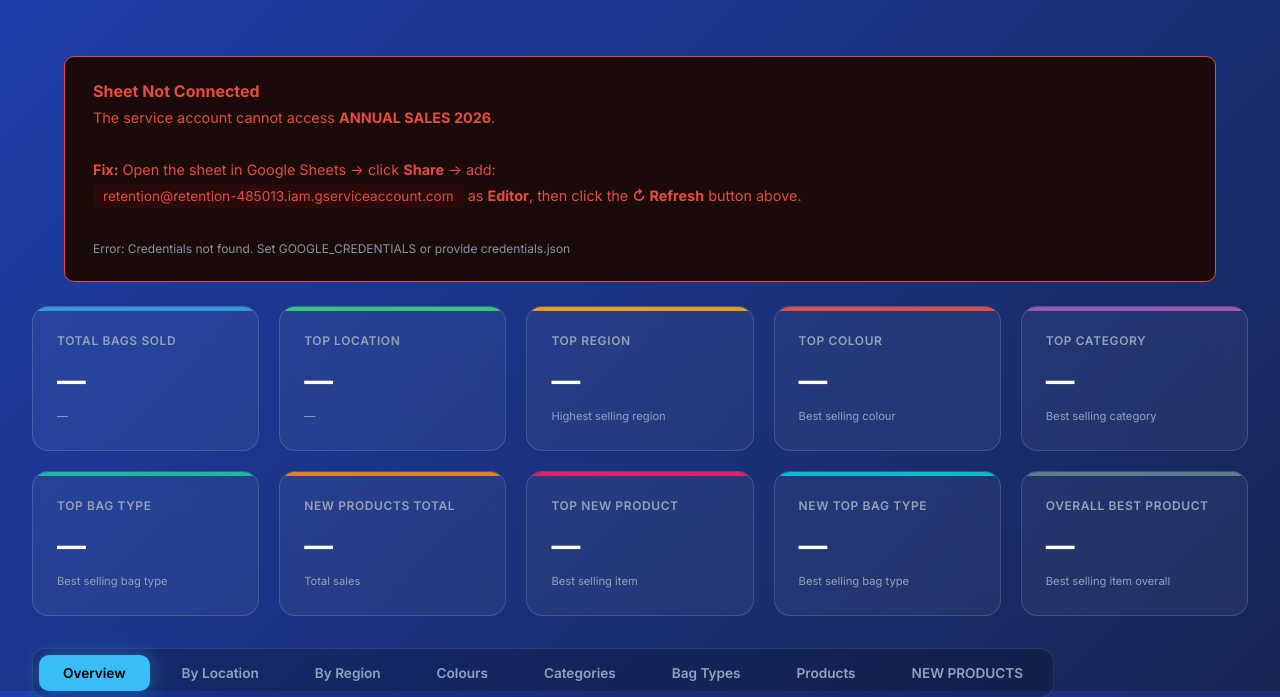
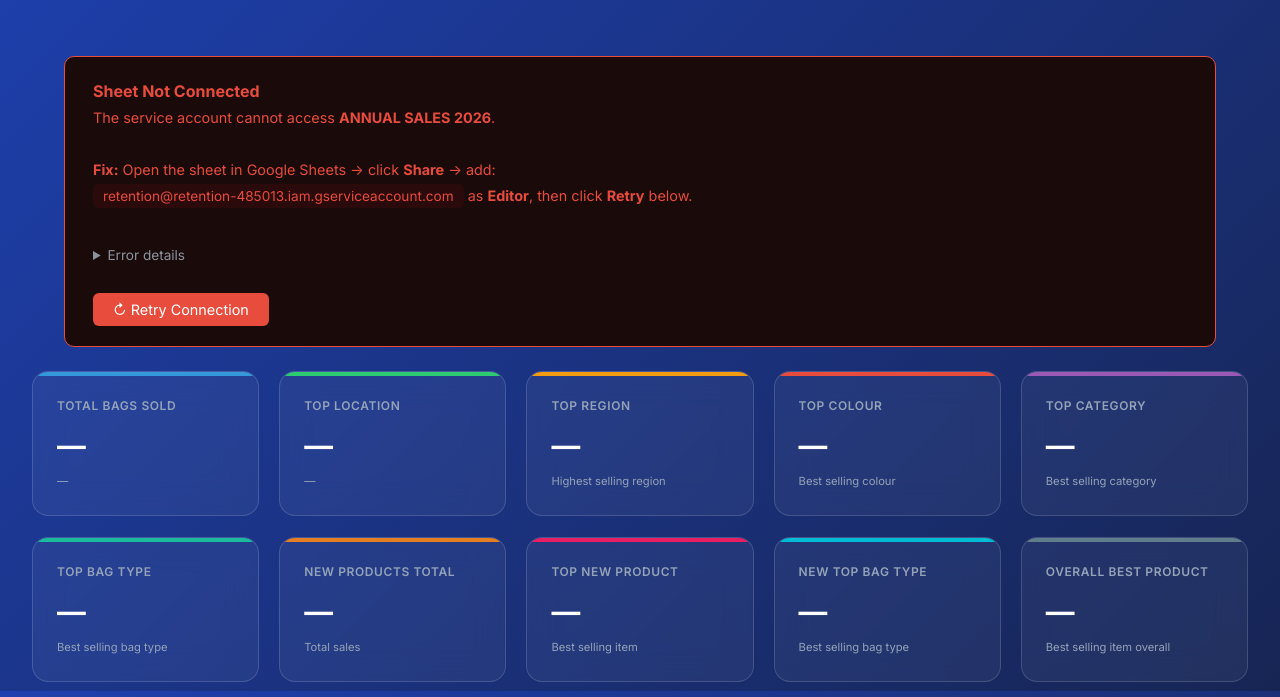
Before and after one commit to lloydmwiti258-dev/Annual-sales-2026, a Flask app: page / in a window 1280 px wide; the page is wider, and only the part inside the window is pictured. Shown: the part 109-806 px from the top of that part. Run offline with Flask 3, Linux system fonts and the light colour scheme; some libraries are stand-ins or nearby versions.

Commit message:
improve error banner: show real error, add inline Retry button, distinguish connection vs data errors
Co-Authored-By: Claude Sonnet 4.6 <noreply@anthropic.com>

```diff
--- a/templates/index.html
+++ b/templates/index.html
@@ -554,7 +554,7 @@ async function loadAll(){
     const status=await fetch('/api/status');
     if(!status.ok){
       const s=await status.json();
-      showError(s.error||'SpreadsheetNotFound'); return;
+      showError(s.error||'SpreadsheetNotFound', 'connection'); return;
     }
     currentMonth = $('monthFilter').value;
     currentRegion = $('regionFilter').value;
@@ -600,11 +600,16 @@ async function loadAll(){
         sFilter.appendChild(opt);
       });
     }
+    // Check any data endpoint returned an error
+    const firstErr = [META,SUMMARY,LOC_DATA,REG_DATA,COLOR_DATA,CAT_DATA,BAG_DATA,COLOR_REG,PROD_DATA,FOCUS_DATA]
+      .find(d => d && d.error);
+    if(firstErr){ showError(firstErr.error, 'data'); return; }
+
     // Remove any old error banner
     const b=document.getElementById('errBanner');
     if(b) b.remove();
     renderAll();
-  }catch(e){showError(e.message);}
+  }catch(e){showError(e.message, 'unknown');}
   $('loader').style.display='none';
 }
 
@@ -971,8 +976,8 @@ function renderAll(){
   renderFocus();
 }
 
-// ── Connection error banner ────────────────────────────────────────────────
-function showError(msg){
+// ── Error banner ───────────────────────────────────────────────────────────
+function showError(msg, type='connection'){
   $('loader').style.display='none';
   let b=document.getElementById('errBanner');
   if(!b){
@@ -981,12 +986,21 @@ function showError(msg){
     b.style.cssText='background:#1a0a0a;border:1px solid #e74c3c;border-radius:10px;padding:20px 28px;margin:24px 32px;color:#e74c3c;font-size:.9rem;line-height:1.8';
     document.querySelector('main').prepend(b);
   }
-  b.innerHTML=`<strong style="font-size:1rem">Sheet Not Connected</strong><br>
-  The service account cannot access <strong>ANNUAL SALES 2026</strong>.<br><br>
-  <strong>Fix:</strong> Open the sheet in Google Sheets &rarr; click <strong>Share</strong> &rarr; add:<br>
-  <code style="background:#2a0a0a;padding:4px 10px;border-radius:5px;font-size:.85rem">retention@retention-485013.iam.gserviceaccount.com</code>
-  as <strong>Editor</strong>, then click the <strong>&#8635; Refresh</strong> button above.<br><br>
-  <small style="color:#8b949e">Error: ${msg}</small>`;
+  if(type==='connection'){
+    b.innerHTML=`<strong style="font-size:1rem">Sheet Not Connected</strong><br>
+    The service account cannot access <strong>ANNUAL SALES 2026</strong>.<br><br>
+    <strong>Fix:</strong> Open the sheet in Google Sheets &rarr; click <strong>Share</strong> &rarr; add:<br>
+    <code style="background:#2a0a0a;padding:4px 10px;border-radius:5px;font-size:.85rem">retention@retention-485013.iam.gserviceaccount.com</code>
+    as <strong>Editor</strong>, then click <strong>Retry</strong> below.<br><br>
+    <details style="margin-top:8px"><summary style="cursor:pointer;color:#8b949e;font-size:.85rem">Error details</summary>
+    <pre style="white-space:pre-wrap;font-size:.8rem;color:#c0392b;margin-top:6px">${msg}</pre></details>
+    <br><button onclick="refreshData()" style="background:#e74c3c;color:#fff;border:none;padding:8px 20px;border-radius:6px;cursor:pointer;font-size:.9rem">&#8635; Retry Connection</button>`;
+  } else {
+    b.innerHTML=`<strong style="font-size:1rem">Dashboard Error</strong><br>
+    The sheet is connected but something went wrong loading the data.<br><br>
+    <pre style="white-space:pre-wrap;font-size:.85rem;color:#c0392b;background:#2a0a0a;padding:10px;border-radius:6px;margin:8px 0">${msg}</pre>
+    <button onclick="refreshData()" style="background:#e74c3c;color:#fff;border:none;padding:8px 20px;border-radius:6px;cursor:pointer;font-size:.9rem">&#8635; Retry</button>`;
+  }
 }
 
 // ── Boot ───────────────────────────────────────────────────────────────────
```
